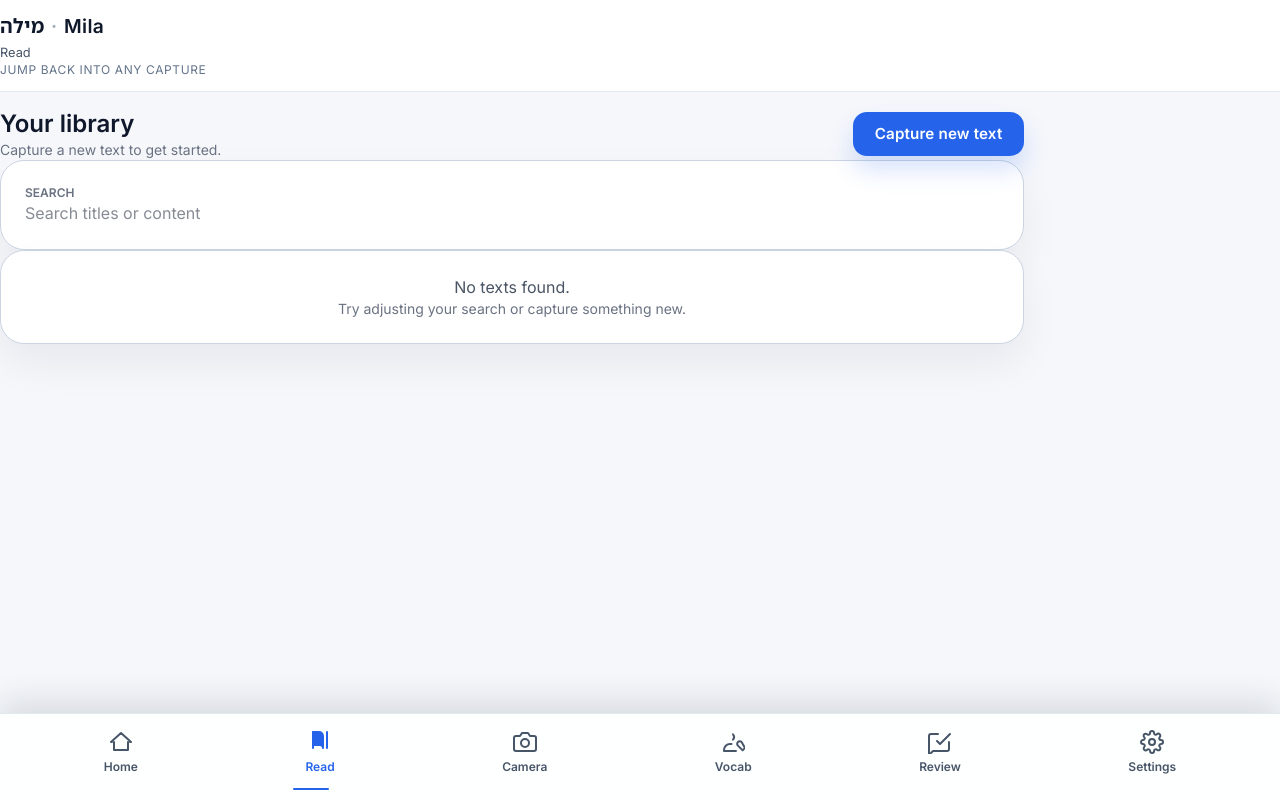
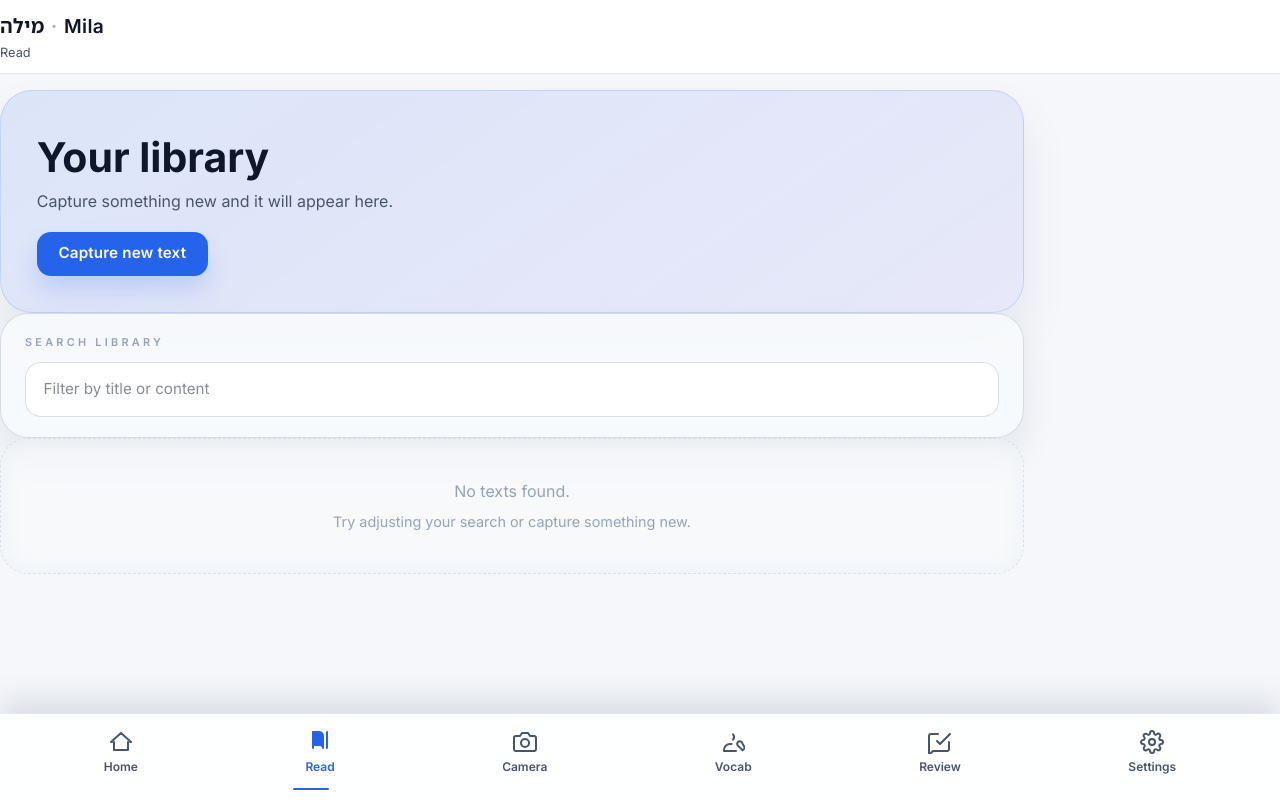
Before and after one commit to michaperki/mila, a React (Vite) app in the folder apps/web/: page /read in a window 1280 px wide. Built offline with nearby package versions, Linux system fonts and the light colour scheme.

Commit message:
style: modernize read library layout

```diff
--- a/apps/web/src/app.css
+++ b/apps/web/src/app.css
@@ -619,6 +619,157 @@
   color: #94a3b8;
   padding: 2.5rem 0;
   font-size: 0.95rem;
+}
+
+.library-hero {
+  display: flex;
+  flex-direction: column;
+  gap: 1.2rem;
+  border-radius: 2rem;
+  padding: clamp(1.75rem, 2.8vw, 2.5rem);
+  background: linear-gradient(145deg, rgba(37, 99, 235, 0.12), rgba(79, 70, 229, 0.08));
+  border: 1px solid rgba(59, 130, 246, 0.2);
+  box-shadow: 0 26px 48px rgba(15, 23, 42, 0.08);
+}
+
+.library-hero__title {
+  font-size: clamp(2rem, 3.2vw, 2.6rem);
+  font-weight: 700;
+  color: #0f172a;
+}
+
+.library-hero__subtitle {
+  font-size: 1rem;
+  color: #475569;
+  max-width: 32rem;
+}
+
+.library-hero__cta {
+  display: inline-flex;
+  align-self: flex-start;
+}
+
+.library-search {
+  border-radius: 1.75rem;
+  border: 1px solid rgba(148, 163, 184, 0.35);
+  background: rgba(248, 250, 252, 0.9);
+  padding: 1.25rem 1.5rem;
+  box-shadow: 0 18px 34px rgba(15, 23, 42, 0.08);
+}
+
+.library-search__label {
+  display: block;
+  font-size: 0.68rem;
+  text-transform: uppercase;
+  letter-spacing: 0.3em;
+  font-weight: 600;
+  color: #94a3b8;
+  margin-bottom: 0.75rem;
+}
+
+.library-search__input {
+  width: 100%;
+  border-radius: 1rem;
+  border: 1px solid rgba(148, 163, 184, 0.35);
+  padding: 0.95rem 1.1rem;
+  font-size: 0.95rem;
+  background: #ffffff;
+  transition: border-color var(--transition-fast), box-shadow var(--transition-fast);
+}
+
+.library-search__input:focus {
+  border-color: rgba(37, 99, 235, 0.55);
+  box-shadow: 0 0 0 4px rgba(37, 99, 235, 0.14);
+  outline: none;
+}
+
+.library-grid {
+  display: grid;
+  gap: 1.25rem;
+}
+
+.library-card {
+  border-radius: 1.75rem;
+  border: 1px solid rgba(148, 163, 184, 0.22);
+  background: linear-gradient(160deg, rgba(248, 250, 252, 0.9), rgba(255, 255, 255, 0.96));
+  padding: 1.5rem;
+  box-shadow: 0 22px 42px rgba(15, 23, 42, 0.08);
+  display: flex;
+  flex-direction: column;
+  gap: 1.1rem;
+}
+
+.library-card__header {
+  display: flex;
+  align-items: flex-start;
+  justify-content: space-between;
+  gap: 1rem;
+}
+
+.library-card__title {
+  font-size: 1.25rem;
+  font-weight: 600;
+  color: #0f172a;
+}
+
+.library-card__meta {
+  margin-top: 0.35rem;
+  font-size: 0.9rem;
+  color: #64748b;
+}
+
+.library-card__progress {
+  display: flex;
+  flex-direction: column;
+  gap: 0.45rem;
+}
+
+.library-card__progress-label {
+  display: flex;
+  align-items: center;
+  justify-content: space-between;
+  font-size: 0.85rem;
+  color: #64748b;
+}
+
+.library-card__progress-track {
+  height: 0.55rem;
+  width: 100%;
+  border-radius: 999px;
+  background: rgba(226, 232, 240, 0.9);
+  overflow: hidden;
+}
+
+.library-card__progress-bar {
+  height: 100%;
+  border-radius: inherit;
+  background: linear-gradient(135deg, #2563eb, #6366f1);
+  transition: width 0.3s ease;
+}
+
+.library-card__preview {
+  font-size: 0.95rem;
+  color: #475569;
+  line-height: 1.6;
+  border-radius: 1.25rem;
+  background: rgba(248, 250, 252, 0.7);
+  border: 1px solid rgba(148, 163, 184, 0.2);
+  padding: 0.75rem 1rem;
+}
+
+.library-empty {
+  border-radius: 1.75rem;
+  border: 1px dashed rgba(148, 163, 184, 0.3);
+  padding: 2.5rem;
+  text-align: center;
+  color: #94a3b8;
+  background: rgba(248, 250, 252, 0.6);
+  box-shadow: inset 0 0 20px rgba(148, 163, 184, 0.1);
+}
+
+.library-empty__hint {
+  margin-top: 0.5rem;
+  font-size: 0.9rem;
 }
 
 .quick-add {
--- a/apps/web/src/routes/Read.tsx
+++ b/apps/web/src/routes/Read.tsx
@@ -46,40 +46,42 @@
 
   return (
     <>
-      <TopNavBar current="read" title="Read" subtitle="Jump back into any capture" />
-      <main className="mx-auto w-full max-w-5xl px-4 py-6 pb-24 space-y-5 sm:px-6">
-        <section className="flex flex-col gap-3 sm:flex-row sm:items-center sm:justify-between">
+      <TopNavBar current="read" title="Read" />
+      <main className="mx-auto w-full max-w-5xl px-4 pb-24 pt-8 space-y-6 sm:px-6">
+        <section className="library-hero">
           <div>
-            <h1 className="text-2xl font-semibold">Your library</h1>
-            <p className="text-sm text-gray-500">
-              {texts.length > 0 ? `${texts.length} saved text${texts.length === 1 ? '' : 's'}` : 'Capture a new text to get started.'}
+            <h1 className="library-hero__title">Your library</h1>
+            <p className="library-hero__subtitle">
+              {texts.length > 0
+                ? `${texts.length} saved text${texts.length === 1 ? '' : 's'} ready to revisit.`
+                : 'Capture something new and it will appear here.'}
             </p>
           </div>
-          <Link className="btn" to="/camera">
+          <Link className="btn library-hero__cta" to="/camera">
             Capture new text
           </Link>
         </section>
 
-        <section className="card">
-          <label className="text-xs font-semibold uppercase text-gray-500 mb-2 block" htmlFor="library-search">
-            Search
+        <section className="library-search">
+          <label className="library-search__label" htmlFor="library-search">
+            Search library
           </label>
           <input
             id="library-search"
-            className="input"
-            placeholder="Search titles or content"
+            className="library-search__input"
+            placeholder="Filter by title or content"
             value={query}
             onChange={(event) => setQuery(event.target.value)}
           />
         </section>
 
-        <section className="space-y-3">
+        <section className="library-grid">
           {textsLoading ? (
-            <div className="card flex items-center justify-center py-8 text-gray-500">Loading texts…</div>
+            <div className="library-empty">Loading texts…</div>
           ) : filteredTexts.length === 0 ? (
-            <div className="card text-center py-10">
-              <p className="text-gray-600 mb-2">No texts found.</p>
-              <p className="text-sm text-gray-500">Try adjusting your search or capture something new.</p>
+            <div className="library-empty">
+              <p>No texts found.</p>
+              <p className="library-empty__hint">Try adjusting your search or capture something new.</p>
             </div>
           ) : (
             filteredTexts.map((text) => {
@@ -88,34 +90,33 @@
               const progress = wordCount > 0 ? Math.round((savedCount / wordCount) * 100) : 0
 
               return (
-                <article key={text.id} className="card">
-                  <div className="flex items-start justify-between gap-4">
+                <article key={text.id} className="library-card">
+                  <div className="library-card__header">
                     <div>
-                      <h2 className="text-lg font-semibold">
-                        {text.title || 'Untitled capture'}
-                      </h2>
-                      <p className="text-sm text-gray-500">
+                      <h2 className="library-card__title">{text.title || 'Untitled capture'}</h2>
+                      <p className="library-card__meta">
                         Added {formatDate(text.createdAt)} · {wordCount} words · {text.chunks.length} segments
                       </p>
                     </div>
-                    <Link className="btn btn-small" to={`/read/${text.id}`}>
+                    <Link className="btn btn-outline btn-small" to={`/read/${text.id}`}>
                       Open
                     </Link>
                   </div>
-                  <div className="mt-4">
-                    <div className="flex items-center justify-between text-sm text-gray-500 mb-1">
+
+                  <div className="library-card__progress">
+                    <div className="library-card__progress-label">
                       <span>Practice coverage</span>
-                      <span>{progress}% ({savedCount} saved)</span>
+                      <span>
+                        {progress}% ({savedCount} saved)
+                      </span>
                     </div>
-                    <div className="h-2 w-full bg-gray-200 rounded-full overflow-hidden">
-                      <div
-                        className="h-2 bg-primary rounded-full transition-all"
-                        style={{ width: `${progress}%` }}
-                      />
+                    <div className="library-card__progress-track">
+                      <div className="library-card__progress-bar" style={{ width: `${progress}%` }} />
                     </div>
                   </div>
+
                   {text.chunks[0] && (
-                    <p className="mt-3 text-sm text-gray-600 line-clamp-2" dir="rtl">
+                    <p className="library-card__preview" dir="rtl">
                       {text.chunks[0].text}
                     </p>
                   )}
```
